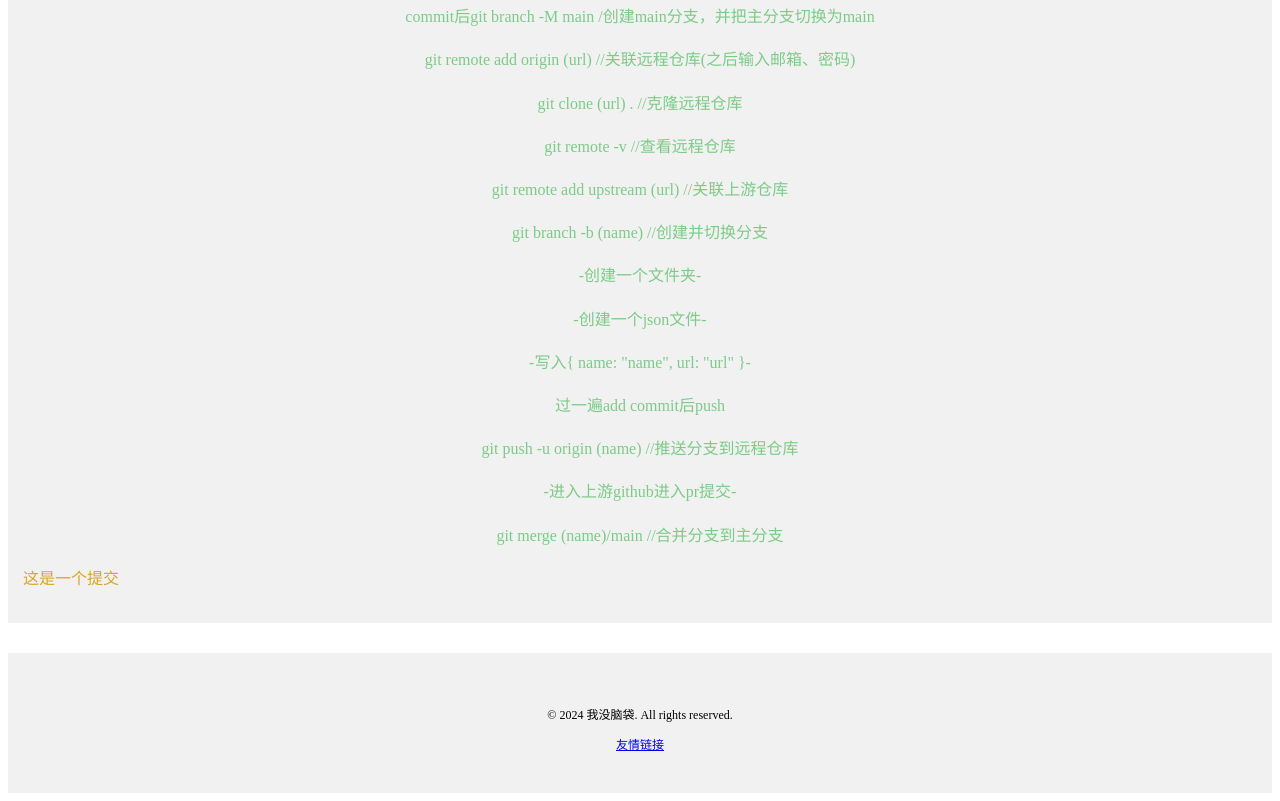
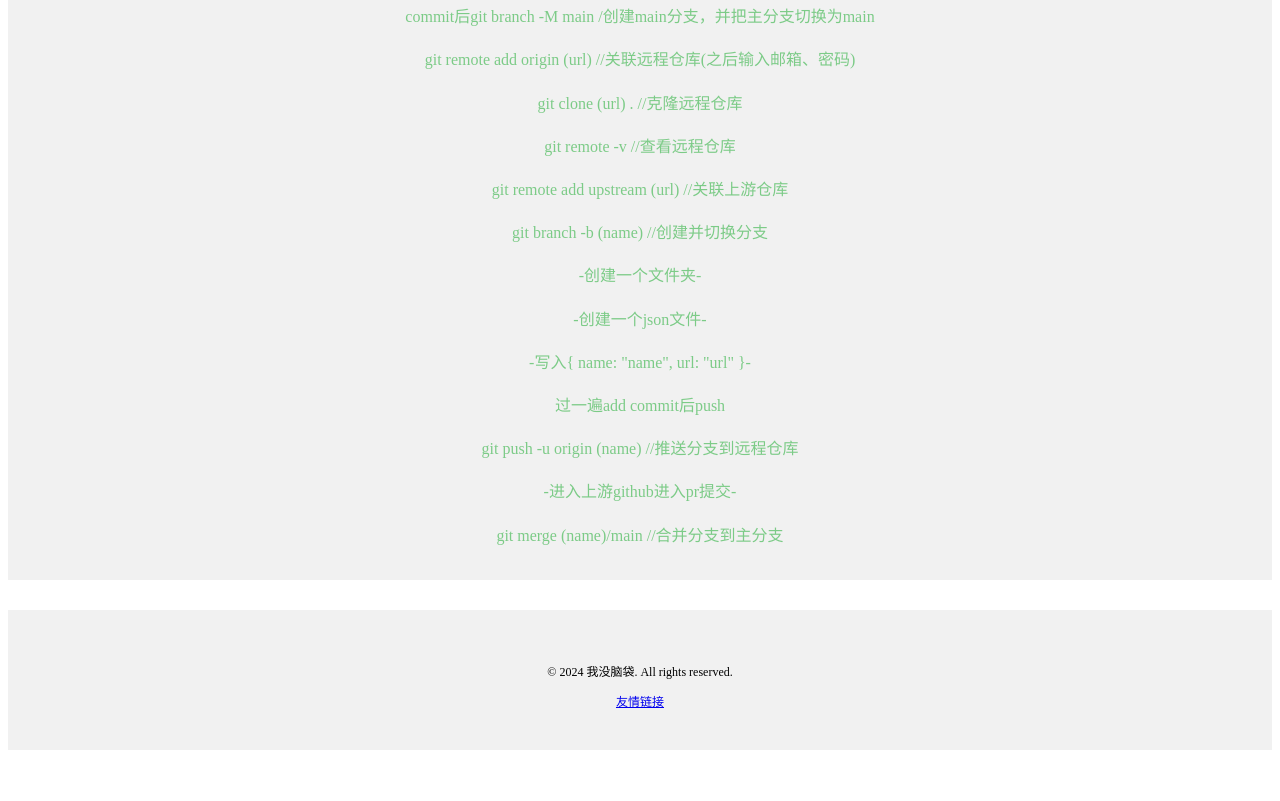
Before and after one commit to 1baidao/01, a plain HTML site: page index.html in a window 1280 px wide. Shown: the part 2038-2839 px from the top of the page. After the commit the page ends 2796 px from the top, so only its background shows below. Drawn offline with Linux system fonts and the light colour scheme.

Commit message:
第一次提交

```diff
--- a/index.html
+++ b/index.html
@@ -132,7 +132,7 @@
   <p id="vs-f">git push -u origin (name) //推送分支到远程仓库</p>
   <p id="vs-f">-进入上游github进入pr提交-</p>
   <p id="vs-f">git merge (name)/main //合并分支到主分支</p>
-  <p>这是一个提交</p>
+
 </div>
 </div>
     <div
```
